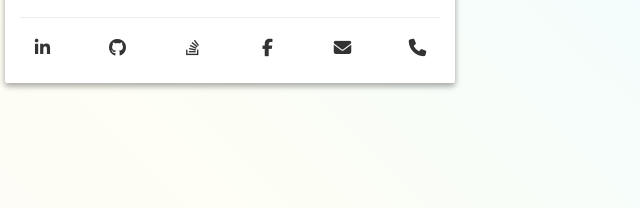
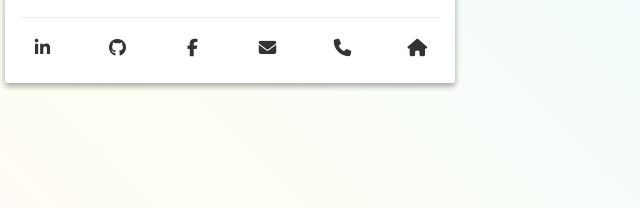
Before and after one commit to Abdelaziz-Khabthani/abdelaziz-khabthani.github.io, a plain HTML site: page index.html in a window 1280 px wide. Shown: the part 533-741 px from the top of the page, 410-1050 px from the left. Drawn offline with nearby package versions, Linux system fonts and the light colour scheme.

Commit message:
tweaking icons

```diff
--- a/index.html
+++ b/index.html
@@ -100,10 +100,6 @@
                 </div>
 
                 <div class="col-xs-2 text-center">
-                    <a href="http://stackoverflow.com/users/story/3046440" rel="external" target="_blank"><i class="fa fa-stack-overflow fa-lg" aria-hidden="true"></i></a>
-                </div>
-
-                <div class="col-xs-2 text-center">
                     <a href="https://www.facebook.com/abdelaziz.khabthani" rel="external" target="_blank"><i class="fa fa-facebook fa-lg" aria-hidden="true"></i></a>
                 </div>
 
@@ -113,6 +109,10 @@
 
                 <div class="col-xs-2 text-center">
                     <a href="tel:0021625650647" target="_blank"><i class="fa fa-phone fa-lg" aria-hidden="true"></i></a>
+                </div>
+
+                <div class="col-xs-2 text-center">
+                    <a href="https://www.google.tn/maps/place/Rue+Bahtari,+Ariana/@36.8621632,10.1966929,17z/data=!3m1!4b1!4m5!3m4!1s0x12e2cb338cd8ac4d:0xe9dbbf8427476a85!8m2!3d36.8621632!4d10.1988816" rel="external" target="_blank"><i class="fa fa-home fa-lg" aria-hidden="true"></i></a>
                 </div>
             </div>
         </div>
```
